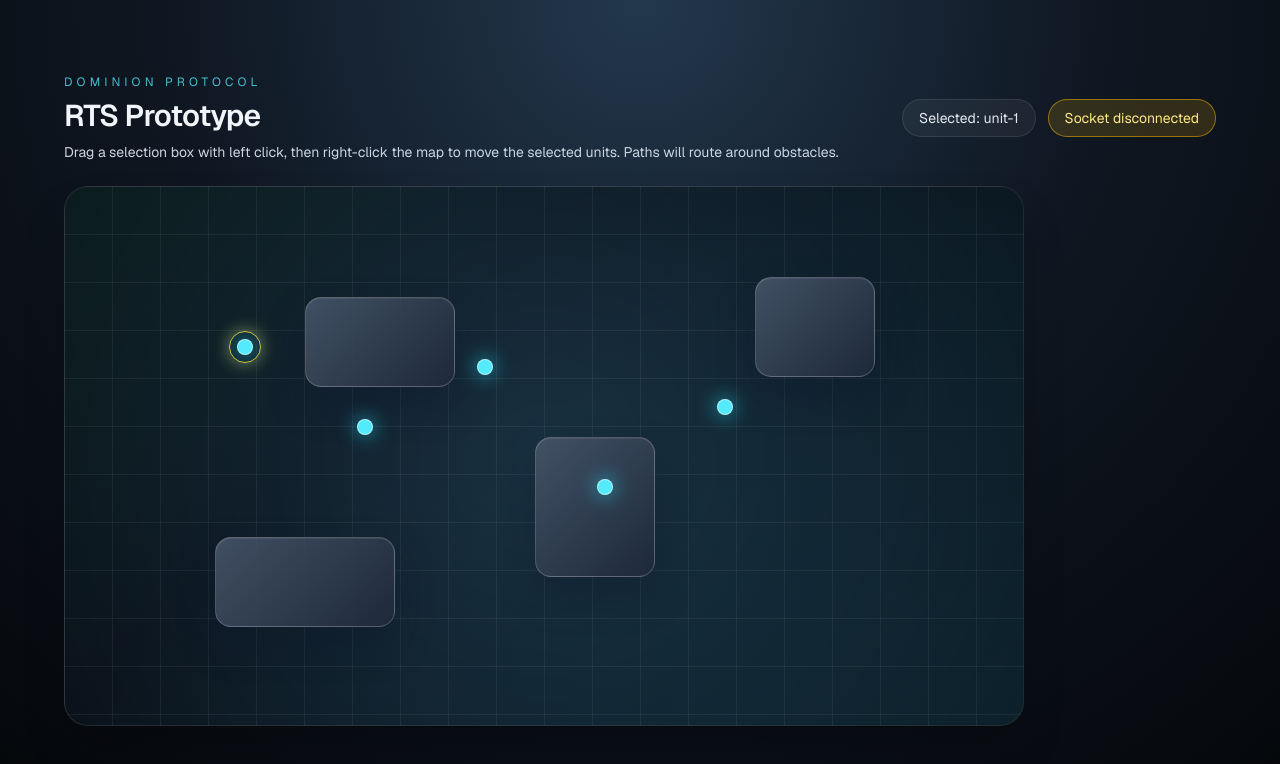
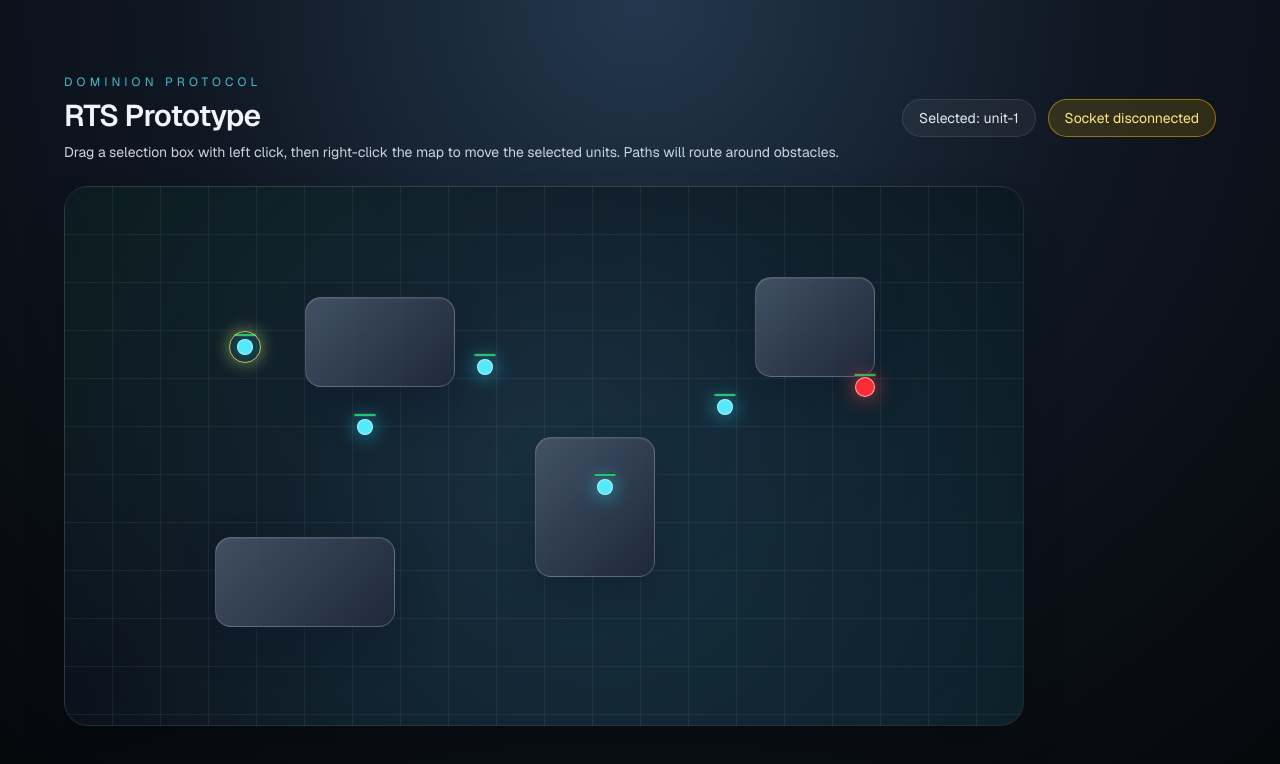
Before and after one commit to marco12893/dominion-protocol-frontend, a Next.js app: page / in a window 1280 px wide. Shown: the top 764 px of the page. Built offline with nearby package versions, Linux system fonts and the light colour scheme; no server answers.

Commit message:
Implement Unit health bars, unit attacks, added enemy unit, enemy respawn button

```diff
--- a/src/app/page.js
+++ b/src/app/page.js
@@ -6,14 +6,16 @@ import { io } from "socket.io-client";
 const MAP_WIDTH = 960;
 const MAP_HEIGHT = 540;
 const UNIT_SELECTION_RADIUS = 12;
+const UNIT_CLICK_RADIUS = 14;
 const SOCKET_URL =
   process.env.NEXT_PUBLIC_SOCKET_URL ?? "http://localhost:4000";
 const INITIAL_UNITS = [
-  { id: "unit-1", x: 180, y: 160 },
-  { id: "unit-2", x: 300, y: 240 },
-  { id: "unit-3", x: 420, y: 180 },
-  { id: "unit-4", x: 540, y: 300 },
-  { id: "unit-5", x: 660, y: 220 },
+  { id: "unit-1", owner: "player", x: 180, y: 160, health: 100, maxHealth: 100, attackTargetId: null },
+  { id: "unit-2", owner: "player", x: 300, y: 240, health: 100, maxHealth: 100, attackTargetId: null },
+  { id: "unit-3", owner: "player", x: 420, y: 180, health: 100, maxHealth: 100, attackTargetId: null },
+  { id: "unit-4", owner: "player", x: 540, y: 300, health: 100, maxHealth: 100, attackTargetId: null },
+  { id: "unit-5", owner: "player", x: 660, y: 220, health: 100, maxHealth: 100, attackTargetId: null },
+  { id: "enemy-1", owner: "enemy", x: 800, y: 200, health: 100, maxHealth: 100, attackTargetId: null },
 ];
 const INITIAL_OBSTACLES = [
   { id: "rock-1", x: 240, y: 110, width: 150, height: 90 },
@@ -55,8 +57,12 @@ export default function Home() {
         setUnits(
           state.units.map((unit) => ({
             id: unit.id,
+            owner: unit.owner,
             x: unit.x,
             y: unit.y,
+            health: unit.health,
+            maxHealth: unit.maxHealth,
+            attackTargetId: unit.attackTargetId,
           })),
         );
       }
@@ -76,14 +82,30 @@ export default function Home() {
     }
 
     const bounds = event.currentTarget.getBoundingClientRect();
-    const position = {
+    const clickPoint = {
       x: Math.max(0, Math.min(MAP_WIDTH, event.clientX - bounds.left)),
       y: Math.max(0, Math.min(MAP_HEIGHT, event.clientY - bounds.top)),
     };
 
+    const clickedEnemy = units.find(
+      (unit) =>
+        unit.owner === "enemy" &&
+        unit.health > 0 &&
+        Math.hypot(unit.x - clickPoint.x, unit.y - clickPoint.y) <= UNIT_CLICK_RADIUS,
+    );
+
+    if (clickedEnemy) {
+      socketRef.current?.emit("unit:attack", {
+        unitIds: selectedUnitIds,
+        targetId: clickedEnemy.id,
+      });
+
+      return;
+    }
+
     socketRef.current?.emit("unit:move", {
       unitIds: selectedUnitIds,
-      position,
+      position: clickPoint,
     });
   }
 
@@ -165,14 +187,25 @@ export default function Home() {
     const point = toMapPoint(event, bounds);
     const clickedUnit = units.find(
       (unit) =>
+        unit.owner === "player" &&
         Math.abs(unit.x - point.x) <= UNIT_SELECTION_RADIUS &&
         Math.abs(unit.y - point.y) <= UNIT_SELECTION_RADIUS,
     );
 
     if (clickedUnit) {
-      setSelectedUnitIds(units.map((unit) => unit.id));
+      setSelectedUnitIds(
+        units.filter((unit) => unit.owner === "player").map((unit) => unit.id),
+      );
     }
   }
+
+  function handleRespawnEnemy() {
+    socketRef.current?.emit("enemy:respawn");
+  }
+
+  const enemyAlive = units.some(
+    (unit) => unit.owner === "enemy" && unit.health > 0,
+  );
 
   const selectionBounds = selectionBox
     ? normalizeSelection(selectionBox)
@@ -195,6 +228,15 @@ export default function Home() {
             </p>
           </div>
           <div className="flex items-center gap-3">
+            {!enemyAlive ? (
+              <button
+                id="respawn-enemy-btn"
+                onClick={handleRespawnEnemy}
+                className="rounded-full border border-rose-400/50 bg-rose-400/15 px-4 py-2 text-sm text-rose-200 transition hover:bg-rose-400/25 hover:border-rose-400/70 cursor-pointer"
+              >
+                ↻ Respawn Enemy
+              </button>
+            ) : null}
             <div className="rounded-full border border-white/10 bg-white/5 px-4 py-2 text-sm text-slate-200">
               Selected:{" "}
               {selectedUnitIds.length > 0 ? selectedUnitIds.join(", ") : "none"}
@@ -255,7 +297,13 @@ export default function Home() {
           ) : null}
 
           {units.map((unit) => {
-            const isSelected = selectedUnitIds.includes(unit.id);
+            const isPlayer = unit.owner === "player";
+            const isSelected = isPlayer && selectedUnitIds.includes(unit.id);
+            const isEnemy = unit.owner === "enemy";
+            const healthPercent = unit.maxHealth > 0
+              ? (unit.health / unit.maxHealth) * 100
+              : 0;
+            const isAttacking = isPlayer && unit.attackTargetId;
 
             return (
               <div
@@ -266,14 +314,52 @@ export default function Home() {
                   top: `${unit.y}px`,
                 }}
               >
+                {/* Health bar */}
+                <div
+                  className="absolute left-1/2 -translate-x-1/2"
+                  style={{
+                    top: "-14px",
+                    width: "24px",
+                    height: "4px",
+                    borderRadius: "2px",
+                    backgroundColor: "rgba(0, 0, 0, 0.6)",
+                    border: "1px solid rgba(255, 255, 255, 0.15)",
+                    overflow: "hidden",
+                  }}
+                >
+                  <div
+                    style={{
+                      width: `${healthPercent}%`,
+                      height: "100%",
+                      borderRadius: "1px",
+                      backgroundColor:
+                        healthPercent > 60
+                          ? "#22c55e"
+                          : healthPercent > 30
+                            ? "#eab308"
+                            : "#ef4444",
+                      transition: "width 0.15s ease",
+                    }}
+                  />
+                </div>
+
+                {/* Selection ring */}
                 <span
                   className={`absolute left-1/2 top-1/2 h-8 w-8 -translate-x-1/2 -translate-y-1/2 rounded-full border transition ${
                     isSelected
                       ? "border-amber-300/90 shadow-[0_0_18px_rgba(252,211,77,0.45)]"
-                      : "border-transparent"
+                      : isAttacking
+                        ? "border-red-400/60 shadow-[0_0_12px_rgba(239,68,68,0.3)]"
+                        : "border-transparent"
                   }`}
                 />
-                <span className="absolute left-1/2 top-1/2 h-4 w-4 -translate-x-1/2 -translate-y-1/2 rounded-full border border-cyan-100/80 bg-cyan-300 shadow-[0_0_20px_rgba(34,211,238,0.9)]" />
+
+                {/* Unit dot */}
+                {isEnemy ? (
+                  <span className="absolute left-1/2 top-1/2 h-5 w-5 -translate-x-1/2 -translate-y-1/2 rounded-full border border-red-200/80 bg-red-500 shadow-[0_0_20px_rgba(239,68,68,0.9)]" />
+                ) : (
+                  <span className="absolute left-1/2 top-1/2 h-4 w-4 -translate-x-1/2 -translate-y-1/2 rounded-full border border-cyan-100/80 bg-cyan-300 shadow-[0_0_20px_rgba(34,211,238,0.9)]" />
+                )}
               </div>
             );
           })}
@@ -314,6 +400,10 @@ function getUnitsInSelection(units, selection) {
 
   return units
     .filter((unit) => {
+      if (unit.owner !== "player") {
+        return false;
+      }
+
       if (isClickSelection) {
         return (
           Math.abs(unit.x - selection.currentX) <= UNIT_SELECTION_RADIUS &&
```
